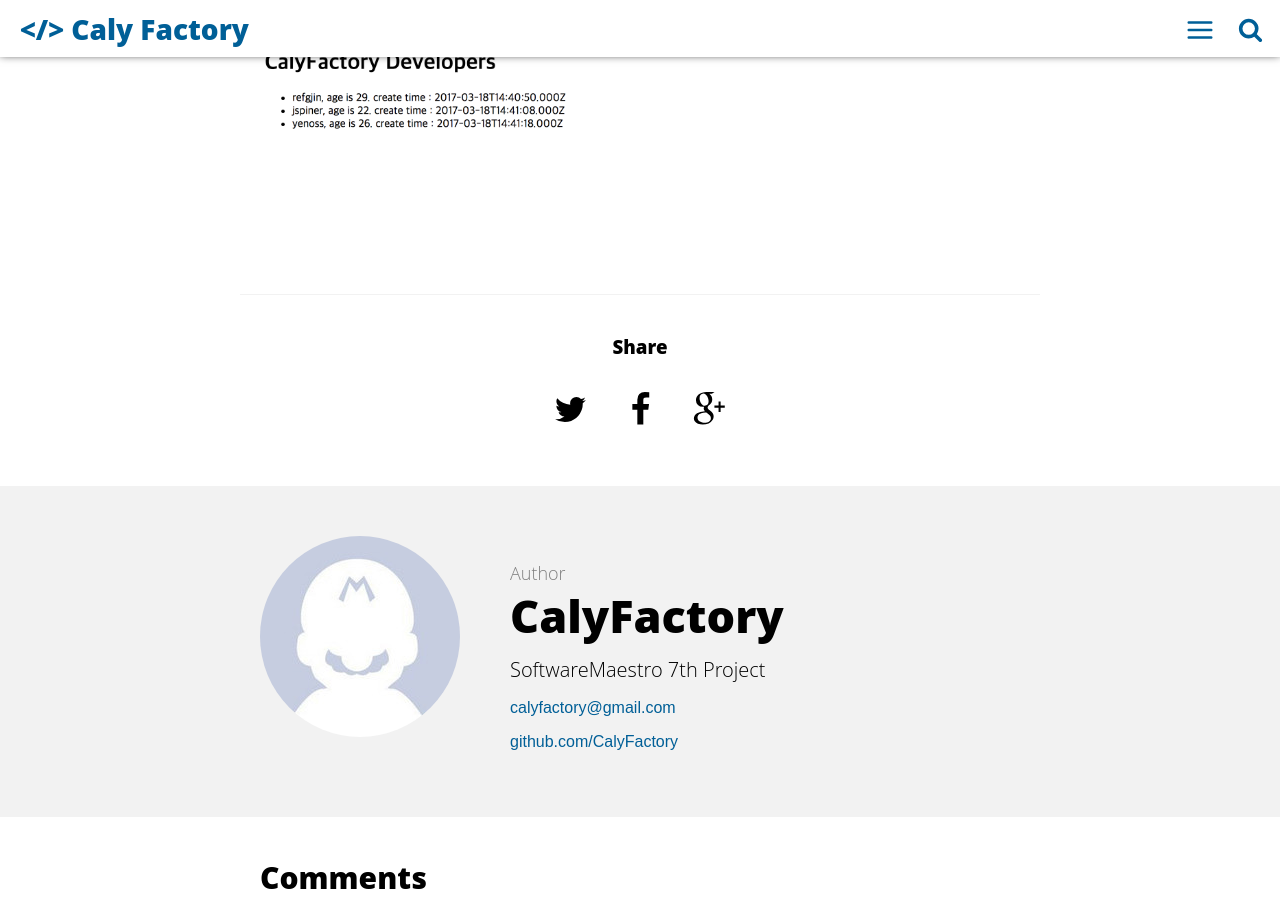
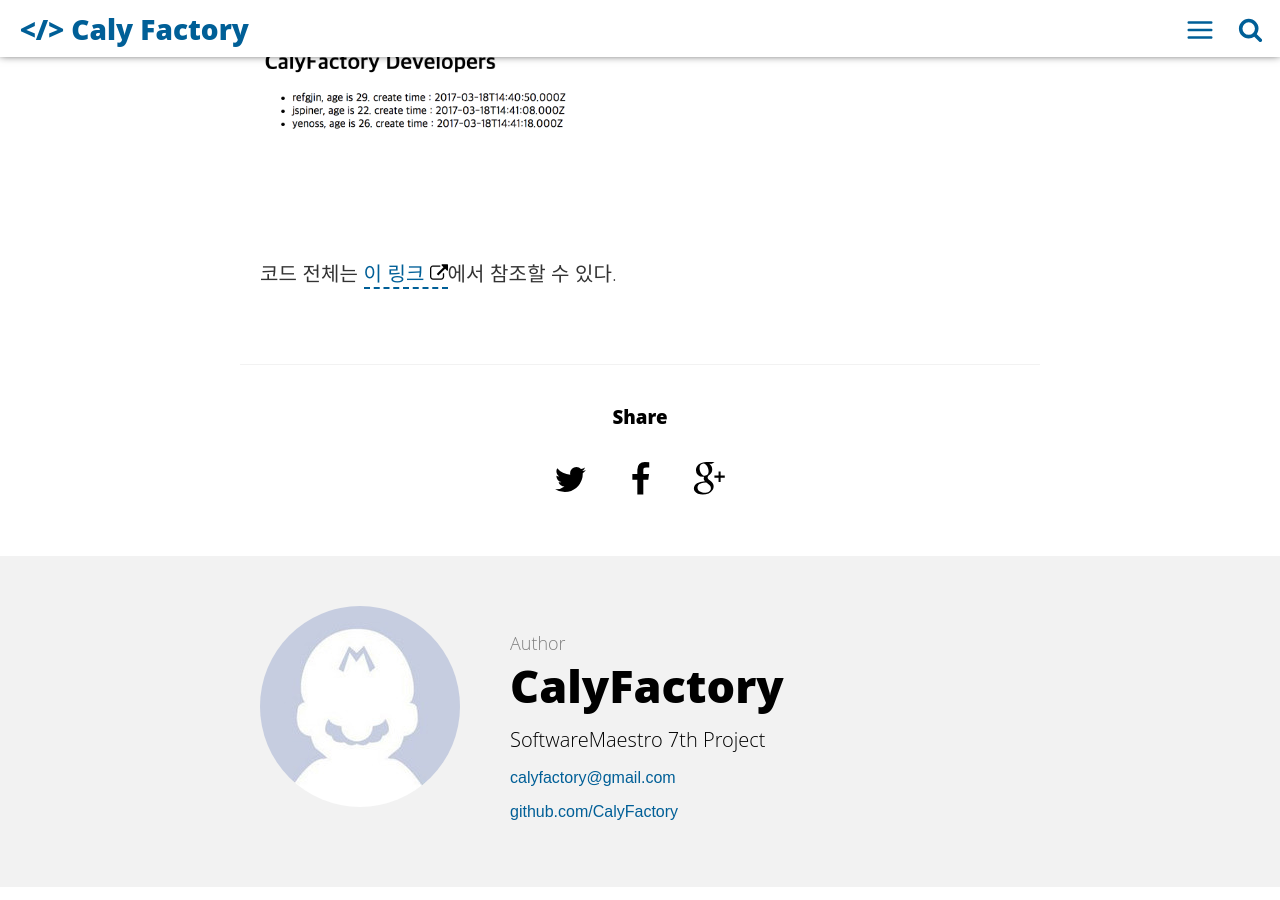
Before and after one commit to CalyFactory/CalyFactory.github.io, a Jekyll site: the page built from _posts/2017-03-17-react-node-mysql-통합환경구축.md, in a window 1280 px wide and 900 px high, scrolled down 7257 px. Built offline with Jekyll 4.4.1, drawn with Linux system fonts in a browser that asks for light colours; comment, search, counter and statistics services are not loaded.

Commit message:
Add reference link

```diff
--- a/_posts/2017-03-17-react-node-mysql-통합환경구축.md
+++ b/_posts/2017-03-17-react-node-mysql-통합환경구축.md
@@ -264,3 +264,5 @@ node.js-express를 이용한 서버 코드다.
 코드를 모두 저장한 뒤, 정상 실행을 하게 되면 다음과 같은 화면을 볼 수 있을 것이다.
 
 ![RESULT](https://github.com/CalyFactory/CalyFactory.github.io/blob/master/assets/img/refgjin/post10_result.png?raw=true)
+
+코드 전체는 [이 링크](https://github.com/jonghyeon-lee/calyfactory-blog-source1)에서 참조할 수 있다.
```
Also changed, not shown: 1 other file.
